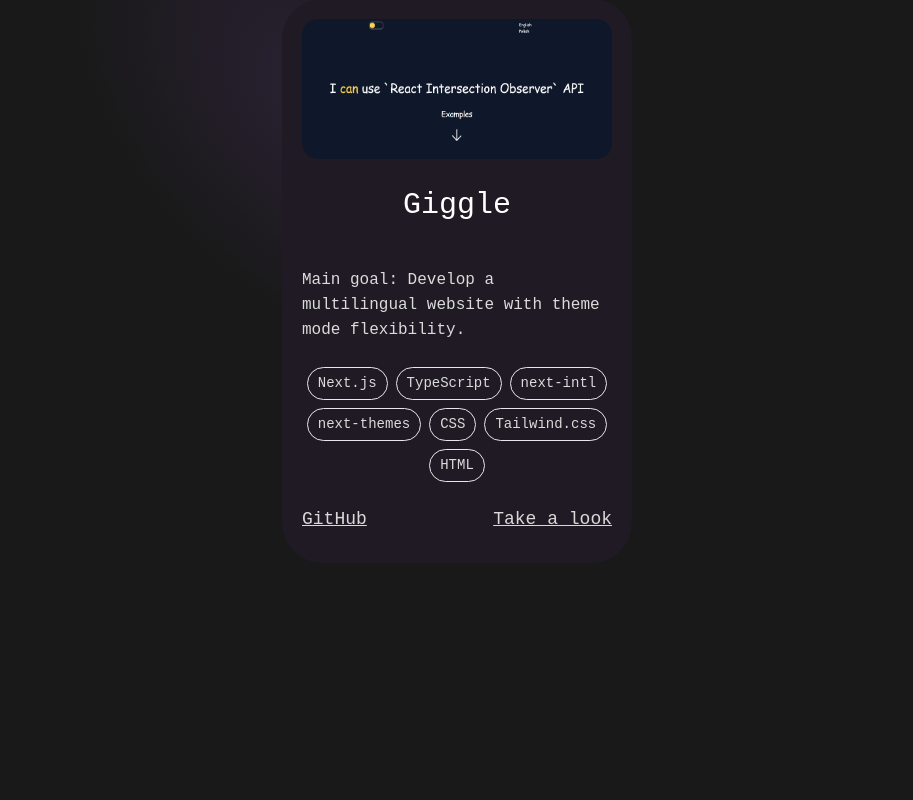
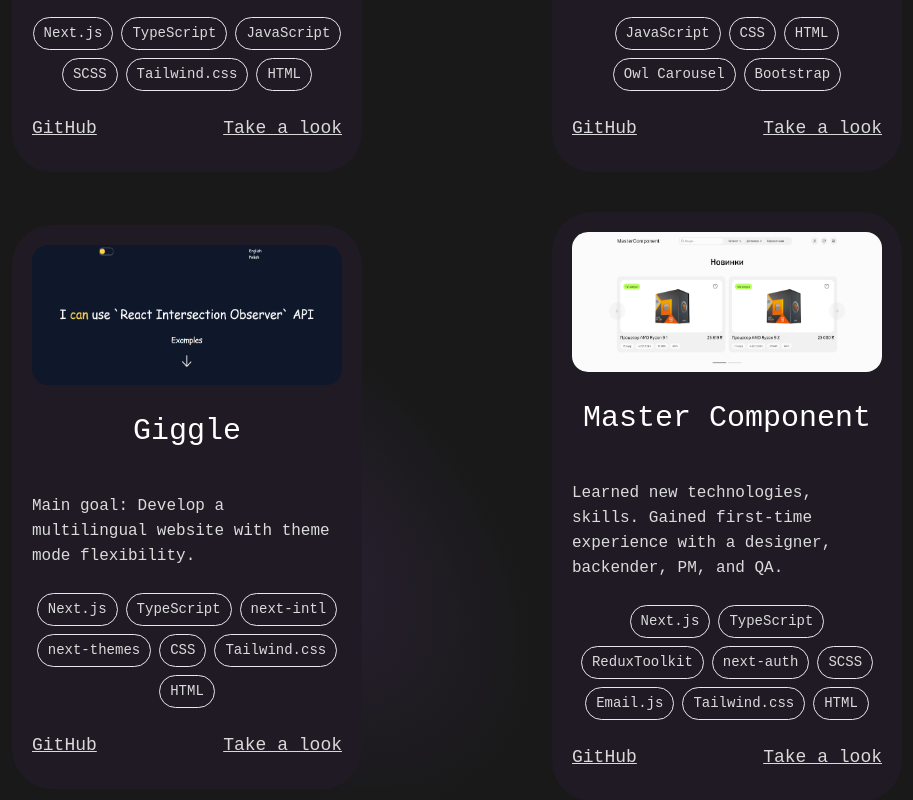
Before and after one commit to Ilkarion/portfolioIlkarion, a Next.js app: page / in a window 1280 px wide. Shown: the part 2345-3145 px from the top of the page, without its empty margins (183-1096 px from the left). Before the commit the page ends 2933 px from the top, so only its background shows below. Built offline with nearby package versions, Linux system fonts and the light colour scheme.

Commit message:
finished project examples section

```diff
--- a/app/globals.css
+++ b/app/globals.css
@@ -12,3 +12,6 @@ body {
   background: #191919;
   font-family: monospace !important;
 }
+/* body * {
+  border: 1px solid orange
+} */
--- a/components/ProjectExamples/Card.tsx
+++ b/components/ProjectExamples/Card.tsx
@@ -1,5 +1,4 @@
 import Link from 'next/link';
-import stl from './examples.module.css'
 import Image, { StaticImageData } from "next/image";
 export default function Card({imageC, header, desc, techs, linkGit, linkLook}:{imageC:StaticImageData, header:string, desc:string, techs:string[], linkGit:string, linkLook:string}) {
     const imgSizing = `
@@ -54,7 +53,6 @@ export default function Card({imageC, header, desc, techs, linkGit, linkLook}:{i
     `
     return(
         <div className='relative'>
-            <div className={stl.purpleGradientE}></div>
             <div className={card}>
                 <div className="flex flex-col items-center gap-[24px]">
                     <Link href={linkLook} target='_blank'><Image src={imageC} alt="underwatch Project" className={imgSizing}/></Link>
--- a/components/ProjectExamples/ProjectExamples.tsx
+++ b/components/ProjectExamples/ProjectExamples.tsx
@@ -2,9 +2,14 @@ import Card from "./Card";
 import underwatch from "../../assets/projs/underwatch.png"
 import StrikerDrones from "../../assets/projs/strikerDrones.png"
 import giggle from "../../assets/projs/giggle.png"
+import masterComponent from "../../assets/projs/masterComponent.png"
+import stl from './examples.module.css'
 export default function ProjectExamples() {
     return(
-        <div className="flex flex-row flex-wrap justify-around items-center gap-8">
+        <>
+            <h2 className="text-[50px] text-center text-[#FFFFFF] mt-[80px] mb-[50px]">Projects Examples</h2>
+            <div className="relative flex flex-row flex-wrap justify-around items-center gap-[40px]">
+                <div className={stl.purpleGradientE}></div>
                 <Card imageC={underwatch} header={"Underwatch"}
                 desc={"Client's Discord project: Promoting gaming success and rewards for his company. "}
                 techs={["Next.js", "TypeScript", "JavaScript", "SCSS", "Tailwind.css", "HTML"]}
@@ -23,6 +28,14 @@ export default function ProjectExamples() {
                 techs={["Next.js", "TypeScript", "next-intl", "next-themes", "CSS", "Tailwind.css", "HTML"]}
                 linkGit="https://github.com/Ilkarion/giggle"
                 linkLook="https://giggle-three.vercel.app/"/>
+
+                <Card imageC={masterComponent} header={"Master Component"}
+                desc={"Learned new technologies, skills. Gained first-time experience with a designer, backender, PM, and QA."}
+                techs={["Next.js", "TypeScript", "ReduxToolkit", "next-auth", "SCSS", "Email.js", "Tailwind.css", "HTML"]}
+                linkGit="https://github.com/Ilkarion/masterComponent"
+                linkLook="https://master-component.vercel.app/"/>
+                <div className={stl.purpleGradientE} style={{top:"700px", right:"400px"}}></div>
             </div>
+        </>
     )
 };
--- a/components/ProjectExamples/examples.module.css
+++ b/components/ProjectExamples/examples.module.css
@@ -8,3 +8,6 @@
     height: 400px;
     background: radial-gradient(51.47% 50.12% at 50% 50%, rgba(84, 52, 115, 0.30) 0%, rgba(25, 25, 25, 0.00) 100%);
 }
+@media(max-width: 390px) {
+    .purpleGradientE { height: 100px; right: 10px; width: 268px;}
+}
```
Also changed, not shown: assets/projs/masterComponent.png (added). Lines whose indentation alone changed are shown as unchanged.
